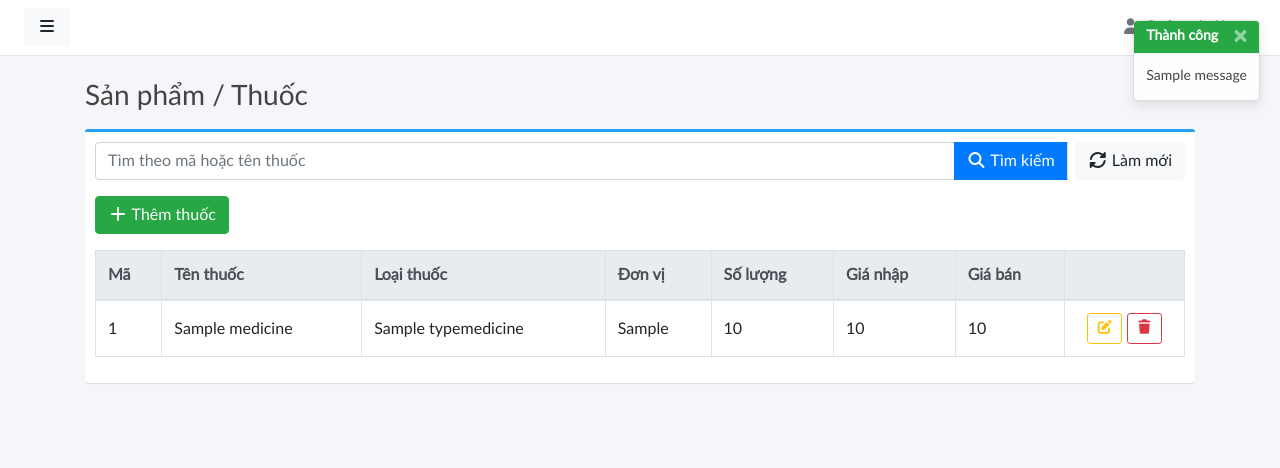
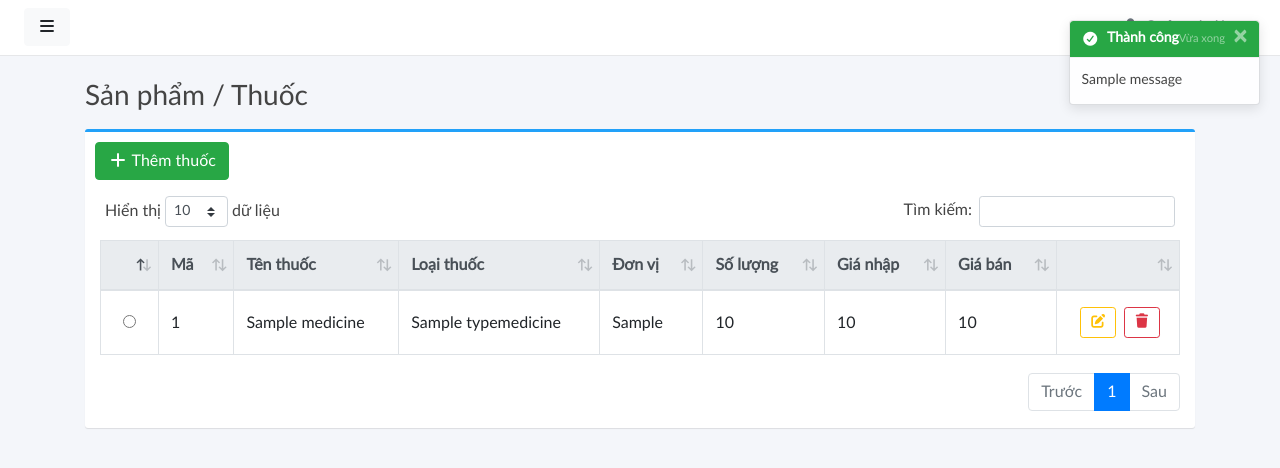
Before and after one commit to khoamai291299/NHAPMON_CNPM_NHOM-1_XD_HETHONG_QUANLY_NHATHUOC, a Django app: template myapp/templates/admin/product.html in a window 1280 px wide. Shown: the top 468 px of the page. Run offline with Django 5.2, Linux system fonts and the light colour scheme; tables that the repository leaves empty hold one stand-in row (values such as "Sample post"); the template is opened without the code that fills it: values that come from a table or form of the project are taken from there, most other values are stand-ins (such as "Sample title", 1, 10 or a date in 2020); one stand-in notice (Sample message) is shown; some libraries are stand-ins or nearby versions.

Commit message:
Update All Page, Nothing Fix

```diff
--- a/myapp/templates/admin/product.html
+++ b/myapp/templates/admin/product.html
@@ -15,6 +15,26 @@
     <link rel="stylesheet" href="{% static 'css/admin/master.css' %}">
     <link rel="stylesheet" href="{% static 'components/sidebar/sidebar-default.css' %}">
     <link rel="stylesheet" href="{% static 'fontawesome-free-7.1.0-web/css/all.css' %}">
+
+    <style>
+        /* Hiển thị (Show entries) */
+        #dataTables-example_length {
+            margin-left: 5px;
+        }
+
+        /* Tìm kiếm (Search box) */
+        #dataTables-example_filter {
+            margin-right: 5px;
+            margin-bottom: 5px;
+        }
+
+        /* Toàn bộ khu vực DataTables (bảng + phân trang + info) */
+        #dataTables-example_wrapper {
+            padding-left: 5px;
+            padding-right: 5px;
+            padding-bottom: 5px;
+        }
+    </style>
 </head>
 
 <body>
@@ -95,16 +115,31 @@
                     <div aria-live="polite" aria-atomic="true"
                         style="position: fixed; top: 20px; right: 20px; z-index: 9999;">
                         {% for message in messages %}
-                        <div class="toast show mb-2" role="alert">
+                        <div class="toast show mb-2"
+                            role="alert"
+                            data-delay="4000">
+
                             <div class="toast-header
                                 {% if message.tags == 'success' %}bg-success text-white{% endif %}
-                                {% if message.tags == 'error' %}bg-danger text-white{% endif %}">
-                                <strong class="mr-auto">
-                                    {% if message.tags == 'success' %}Thành công{% else %}Lỗi{% endif %}
-                                </strong>
-                                <button type="button" class="close text-white" data-dismiss="toast">&times;</button>
+                                {% if message.tags == 'error' %}bg-danger text-white{% endif %}
+                            ">
+                                {% if message.tags == 'success' %}
+                                    <i class="fas fa-check-circle mr-2"></i>
+                                    <strong class="mr-auto">Thành công</strong>
+                                {% elif message.tags == 'error' %}
+                                    <i class="fas fa-times-circle mr-2"></i>
+                                    <strong class="mr-auto">Lỗi</strong>
+                                {% endif %}
+
+                                <small class="text-white-50">Vừa xong</small>
+                                <button type="button" class="ml-2 mb-1 close text-white" data-dismiss="toast">
+                                    &times;
+                                </button>
                             </div>
-                            <div class="toast-body">{{ message }}</div>
+
+                            <div class="toast-body">
+                                {{ message }}
+                            </div>
                         </div>
                         {% endfor %}
                     </div>
@@ -113,28 +148,6 @@
 
                 <div class="box box-primary">
                     <div class="box-body">
-
-                        <!-- SEARCH -->
-                        <form method="GET" class="mb-3">
-                            <div class="input-group">
-                                <input type="text"
-                                       name="q"
-                                       value="{{ keyword }}"
-                                       class="form-control"
-                                       placeholder="Tìm theo mã hoặc tên thuốc">
-
-                                <div class="input-group-append">
-                                    <button class="btn btn-primary mr-2 border-right">
-                                        <i class="fas fa-search"></i> Tìm kiếm
-                                    </button>
-                                    <a href="{% url 'adminpanel:admin_product' %}"
-                                       class="btn btn-light border-2">
-                                        <i class="fas fa-sync-alt"></i> Làm mới
-                                    </a>
-                                </div>
-                            </div>
-                        </form>
-
                         <!-- ACTION -->
                         <div class="mb-3 d-flex justify-content-between">
                             <button class="btn btn-success"
@@ -145,9 +158,10 @@
                         </div>
 
                         <!-- ===== TABLE ===== -->
-                        <table class="table table-bordered table-hover bg-white">
+                        <table class="table table-bordered table-hover bg-white" id="dataTables-example">
                             <thead class="thead-light">
                             <tr>
+                                <th width="15"></th>
                                 <th>Mã</th>
                                 <th>Tên thuốc</th>
                                 <th>Loại thuốc</th>
@@ -155,12 +169,15 @@
                                 <th>Số lượng</th>
                                 <th>Giá nhập</th>
                                 <th>Giá bán</th>
-                                <th width="120"></th>
+                                <th width="80"></th>
                             </tr>
                             </thead>
                             <tbody>
                             {% for m in medicines %}
                             <tr>
+                                <td class="text-center">
+                                    <input type="radio" name="selected_user" value="{{ u.id }}">
+                                </td>
                                 <td>{{ m.id }}</td>
                                 <td>{{ m.name }}</td>
                                 <td>{{m.tid}}</td>
@@ -169,7 +186,7 @@
                                 <td>{{ m.importPrice }}</td>
                                 <td>{{ m.sellingPrice }}</td>
                                 <td class="text-center">
-                                    <a href="?edit={{ m.id }}" class="btn btn-outline-warning btn-sm">
+                                    <a href="?edit={{ m.id }}" class="btn btn-outline-warning btn-sm m-lg-1">
                                         <i class="fas fa-edit"></i>
                                     </a>
                                     <a href="?delete={{ m.id }}"
@@ -275,6 +292,27 @@
 <script src="{% static 'js/script.js' %}"></script>
 <script src="{% static 'vendor/datatables/datatables.min.js' %}"></script>
 
+<script>
+    $(document).ready(function () {
+        $('#dataTables-example').DataTable({
+            language: {
+                lengthMenu: "Hiển thị _MENU_ dữ liệu",
+                zeroRecords: "Không tìm thấy dữ liệu",
+                info: "Hiển thị _START_ đến _END_ của _TOTAL_ dữ liệu",
+                infoEmpty: "Hiển thị 0 đến 0 của 0 dữ liệu",
+                infoFiltered: "(lọc từ _MAX_ dữ liệu)",
+                search: "Tìm kiếm:",
+                paginate: {
+                    first: "Đầu",
+                    last: "Cuối",
+                    next: "Sau",
+                    previous: "Trước"
+                }
+            }
+        });
+    });
+</script>
+
 {% if show_modal %}
 <script>
     $(document).ready(function () {
```
Also changed, not shown: myapp/templates/admin/customer.html (+23 -8 lines), myapp/templates/admin/customer_type.html (+30 -8 lines), myapp/templates/admin/employee.html (+22 -7 lines).
